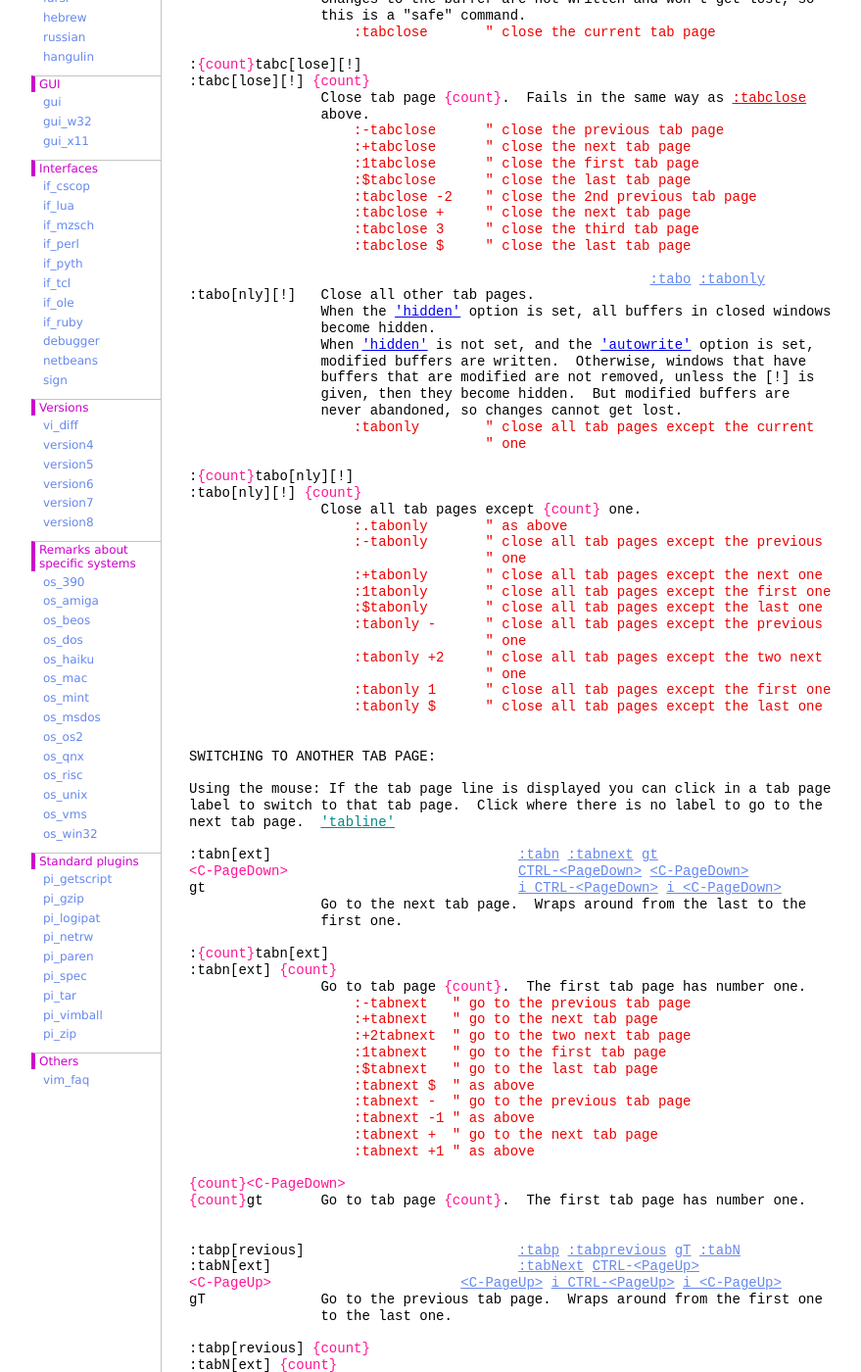
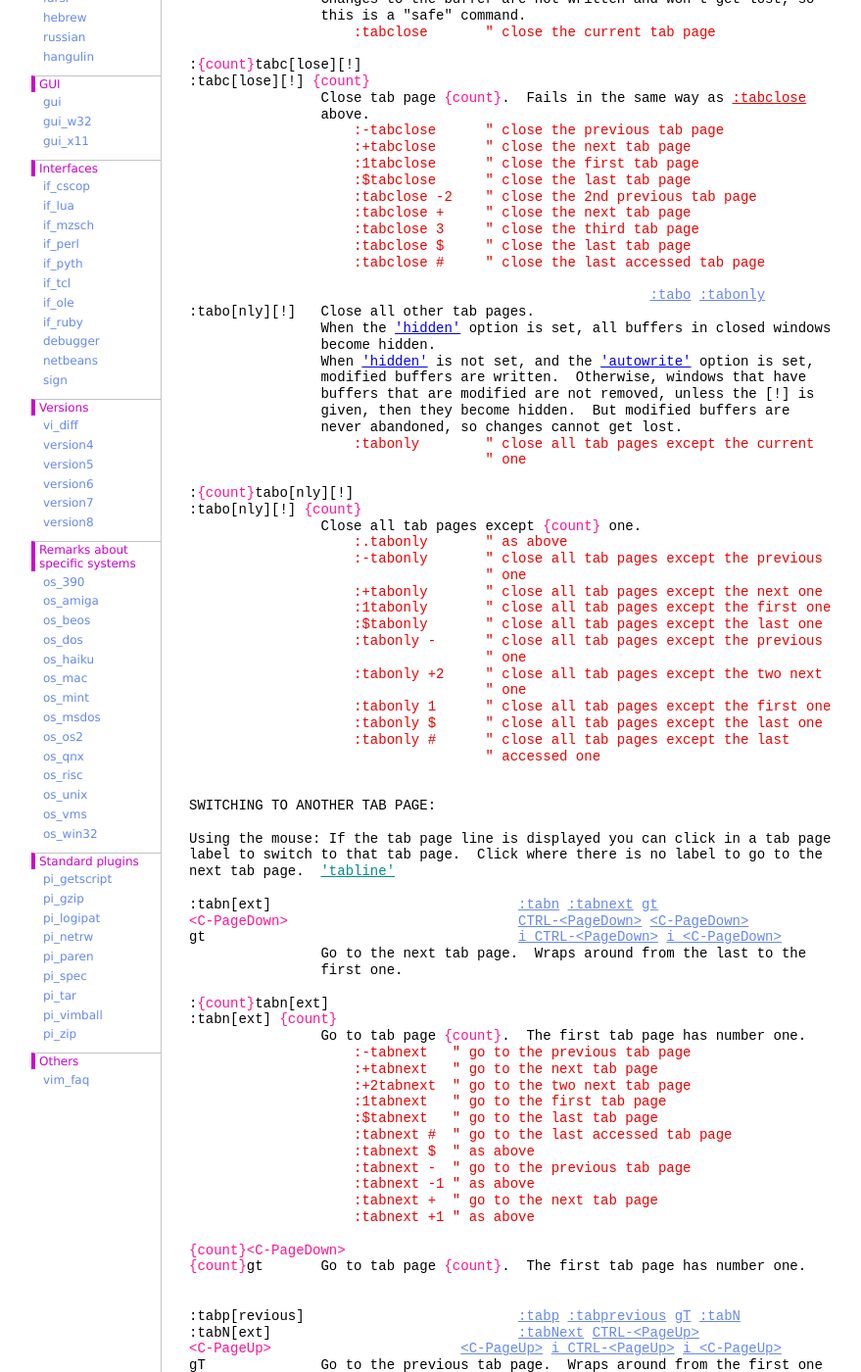
Before and after one commit to vim-jp/vimdoc-en, a Jekyll site: the page built from tabpage.html, in a window 1280 px wide and 1400 px high, scrolled down 2362 px. Shown: the whole window at 98% size, without its empty margins (208-1087 px from the left). Built offline with Jekyll 4.4.1, drawn with Linux system fonts in a browser that asks for light colours; nearby versions of some CDN libraries; comment, search, counter and statistics services are not loaded; some of the changed text lies outside the part shown.

Commit message:
Generated by Travis JOB 1299.1
https://travis-ci.org/vim-jp/vimdoc-en/builds/716762477

```diff
--- a/tabpage.html
+++ b/tabpage.html
@@ -146,7 +146,8 @@ something else.<br>
 &nbsp;&nbsp;&nbsp;&nbsp;&nbsp;&nbsp;&nbsp;&nbsp;&nbsp;&nbsp;&nbsp;&nbsp;&nbsp;&nbsp;&nbsp;&nbsp;&nbsp;&nbsp;&nbsp;&nbsp;:tabclose -2&nbsp;&nbsp;&nbsp;&nbsp;&quot; close the 2nd previous tab page&nbsp;<br>
 &nbsp;&nbsp;&nbsp;&nbsp;&nbsp;&nbsp;&nbsp;&nbsp;&nbsp;&nbsp;&nbsp;&nbsp;&nbsp;&nbsp;&nbsp;&nbsp;&nbsp;&nbsp;&nbsp;&nbsp;:tabclose +&nbsp;&nbsp;&nbsp;&nbsp; &quot; close the next tab page<br>
 &nbsp;&nbsp;&nbsp;&nbsp;&nbsp;&nbsp;&nbsp;&nbsp;&nbsp;&nbsp;&nbsp;&nbsp;&nbsp;&nbsp;&nbsp;&nbsp;&nbsp;&nbsp;&nbsp;&nbsp;:tabclose 3&nbsp;&nbsp;&nbsp;&nbsp; &quot; close the third tab page<br>
-&nbsp;&nbsp;&nbsp;&nbsp;&nbsp;&nbsp;&nbsp;&nbsp;&nbsp;&nbsp;&nbsp;&nbsp;&nbsp;&nbsp;&nbsp;&nbsp;&nbsp;&nbsp;&nbsp;&nbsp;:tabclose $&nbsp;&nbsp;&nbsp;&nbsp; &quot; close the last tab page</div>
+&nbsp;&nbsp;&nbsp;&nbsp;&nbsp;&nbsp;&nbsp;&nbsp;&nbsp;&nbsp;&nbsp;&nbsp;&nbsp;&nbsp;&nbsp;&nbsp;&nbsp;&nbsp;&nbsp;&nbsp;:tabclose $&nbsp;&nbsp;&nbsp;&nbsp; &quot; close the last tab page<br>
+&nbsp;&nbsp;&nbsp;&nbsp;&nbsp;&nbsp;&nbsp;&nbsp;&nbsp;&nbsp;&nbsp;&nbsp;&nbsp;&nbsp;&nbsp;&nbsp;&nbsp;&nbsp;&nbsp;&nbsp;:tabclose #&nbsp;&nbsp;&nbsp;&nbsp; &quot; close the last accessed tab page</div>
 <br>
 &nbsp;&nbsp;&nbsp;&nbsp;&nbsp;&nbsp;&nbsp;&nbsp;&nbsp;&nbsp;&nbsp;&nbsp;&nbsp;&nbsp;&nbsp;&nbsp;&nbsp;&nbsp;&nbsp;&nbsp;&nbsp;&nbsp;&nbsp;&nbsp;&nbsp;&nbsp;&nbsp;&nbsp;&nbsp;&nbsp;&nbsp;&nbsp;&nbsp;&nbsp;&nbsp;&nbsp;&nbsp;&nbsp;&nbsp;&nbsp;&nbsp;&nbsp;&nbsp;&nbsp;&nbsp;&nbsp;&nbsp;&nbsp;&nbsp;&nbsp;&nbsp;&nbsp;&nbsp;&nbsp;&nbsp;&nbsp;<a class="Constant" href="tabpage.html#:tabo" name=":tabo">:tabo</a>&nbsp;<a class="Constant" href="tabpage.html#:tabonly" name=":tabonly">:tabonly</a><br>
 :tabo[nly][!]&nbsp;&nbsp; Close all other tab pages.<br>
@@ -174,7 +175,9 @@ something else.<br>
 &nbsp;&nbsp;&nbsp;&nbsp;&nbsp;&nbsp;&nbsp;&nbsp;&nbsp;&nbsp;&nbsp;&nbsp;&nbsp;&nbsp;&nbsp;&nbsp;&nbsp;&nbsp;&nbsp;&nbsp;:tabonly +2&nbsp;&nbsp;&nbsp;&nbsp; &quot; close all tab pages except the two next<br>
 &nbsp;&nbsp;&nbsp;&nbsp;&nbsp;&nbsp;&nbsp;&nbsp;&nbsp;&nbsp;&nbsp;&nbsp;&nbsp;&nbsp;&nbsp;&nbsp;&nbsp;&nbsp;&nbsp;&nbsp;&nbsp;&nbsp;&nbsp;&nbsp;&nbsp;&nbsp;&nbsp;&nbsp;&nbsp;&nbsp;&nbsp;&nbsp;&nbsp;&nbsp;&nbsp;&nbsp;&quot; one<br>
 &nbsp;&nbsp;&nbsp;&nbsp;&nbsp;&nbsp;&nbsp;&nbsp;&nbsp;&nbsp;&nbsp;&nbsp;&nbsp;&nbsp;&nbsp;&nbsp;&nbsp;&nbsp;&nbsp;&nbsp;:tabonly 1&nbsp;&nbsp;&nbsp;&nbsp;&nbsp;&nbsp;&quot; close all tab pages except the first one<br>
-&nbsp;&nbsp;&nbsp;&nbsp;&nbsp;&nbsp;&nbsp;&nbsp;&nbsp;&nbsp;&nbsp;&nbsp;&nbsp;&nbsp;&nbsp;&nbsp;&nbsp;&nbsp;&nbsp;&nbsp;:tabonly $&nbsp;&nbsp;&nbsp;&nbsp;&nbsp;&nbsp;&quot; close all tab pages except the last one</div>
+&nbsp;&nbsp;&nbsp;&nbsp;&nbsp;&nbsp;&nbsp;&nbsp;&nbsp;&nbsp;&nbsp;&nbsp;&nbsp;&nbsp;&nbsp;&nbsp;&nbsp;&nbsp;&nbsp;&nbsp;:tabonly $&nbsp;&nbsp;&nbsp;&nbsp;&nbsp;&nbsp;&quot; close all tab pages except the last one<br>
+&nbsp;&nbsp;&nbsp;&nbsp;&nbsp;&nbsp;&nbsp;&nbsp;&nbsp;&nbsp;&nbsp;&nbsp;&nbsp;&nbsp;&nbsp;&nbsp;&nbsp;&nbsp;&nbsp;&nbsp;:tabonly #&nbsp;&nbsp;&nbsp;&nbsp;&nbsp;&nbsp;&quot; close all tab pages except the last<br>
+&nbsp;&nbsp;&nbsp;&nbsp;&nbsp;&nbsp;&nbsp;&nbsp;&nbsp;&nbsp;&nbsp;&nbsp;&nbsp;&nbsp;&nbsp;&nbsp;&nbsp;&nbsp;&nbsp;&nbsp;&nbsp;&nbsp;&nbsp;&nbsp;&nbsp;&nbsp;&nbsp;&nbsp;&nbsp;&nbsp;&nbsp;&nbsp;&nbsp;&nbsp;&nbsp;&nbsp;&quot; accessed one</div>
 <br>
 <br>
 SWITCHING TO ANOTHER TAB PAGE:<br>
@@ -197,6 +200,7 @@ gt&nbsp;&nbsp;&nbsp;&nbsp;&nbsp;&nbsp;&nbsp;&nbsp;&nbsp;&nbsp;&nbsp;&nbsp;&nbsp;
 &nbsp;&nbsp;&nbsp;&nbsp;&nbsp;&nbsp;&nbsp;&nbsp;&nbsp;&nbsp;&nbsp;&nbsp;&nbsp;&nbsp;&nbsp;&nbsp;&nbsp;&nbsp;&nbsp;&nbsp;:+2tabnext&nbsp;&nbsp;&quot; go to the two next tab page<br>
 &nbsp;&nbsp;&nbsp;&nbsp;&nbsp;&nbsp;&nbsp;&nbsp;&nbsp;&nbsp;&nbsp;&nbsp;&nbsp;&nbsp;&nbsp;&nbsp;&nbsp;&nbsp;&nbsp;&nbsp;:1tabnext&nbsp;&nbsp; &quot; go to the first tab page<br>
 &nbsp;&nbsp;&nbsp;&nbsp;&nbsp;&nbsp;&nbsp;&nbsp;&nbsp;&nbsp;&nbsp;&nbsp;&nbsp;&nbsp;&nbsp;&nbsp;&nbsp;&nbsp;&nbsp;&nbsp;:$tabnext&nbsp;&nbsp; &quot; go to the last tab page<br>
+&nbsp;&nbsp;&nbsp;&nbsp;&nbsp;&nbsp;&nbsp;&nbsp;&nbsp;&nbsp;&nbsp;&nbsp;&nbsp;&nbsp;&nbsp;&nbsp;&nbsp;&nbsp;&nbsp;&nbsp;:tabnext #&nbsp;&nbsp;&quot; go to the last accessed tab page<br>
 &nbsp;&nbsp;&nbsp;&nbsp;&nbsp;&nbsp;&nbsp;&nbsp;&nbsp;&nbsp;&nbsp;&nbsp;&nbsp;&nbsp;&nbsp;&nbsp;&nbsp;&nbsp;&nbsp;&nbsp;:tabnext $&nbsp;&nbsp;&quot; as above<br>
 &nbsp;&nbsp;&nbsp;&nbsp;&nbsp;&nbsp;&nbsp;&nbsp;&nbsp;&nbsp;&nbsp;&nbsp;&nbsp;&nbsp;&nbsp;&nbsp;&nbsp;&nbsp;&nbsp;&nbsp;:tabnext -&nbsp;&nbsp;&quot; go to the previous tab page<br>
 &nbsp;&nbsp;&nbsp;&nbsp;&nbsp;&nbsp;&nbsp;&nbsp;&nbsp;&nbsp;&nbsp;&nbsp;&nbsp;&nbsp;&nbsp;&nbsp;&nbsp;&nbsp;&nbsp;&nbsp;:tabnext -1 &quot; as above<br>
@@ -259,7 +263,9 @@ REORDERING TAB PAGES:<br>
 &nbsp;&nbsp;&nbsp;&nbsp;&nbsp;&nbsp;&nbsp;&nbsp;&nbsp;&nbsp;&nbsp;&nbsp;&nbsp;&nbsp;&nbsp;&nbsp;&nbsp;&nbsp;&nbsp;&nbsp;:tabmove 0&nbsp;&nbsp;&quot; as above<br>
 &nbsp;&nbsp;&nbsp;&nbsp;&nbsp;&nbsp;&nbsp;&nbsp;&nbsp;&nbsp;&nbsp;&nbsp;&nbsp;&nbsp;&nbsp;&nbsp;&nbsp;&nbsp;&nbsp;&nbsp;:tabmove&nbsp;&nbsp;&nbsp;&nbsp;&quot; move the tab page to the last<br>
 &nbsp;&nbsp;&nbsp;&nbsp;&nbsp;&nbsp;&nbsp;&nbsp;&nbsp;&nbsp;&nbsp;&nbsp;&nbsp;&nbsp;&nbsp;&nbsp;&nbsp;&nbsp;&nbsp;&nbsp;:$tabmove&nbsp;&nbsp; &quot; as above<br>
-&nbsp;&nbsp;&nbsp;&nbsp;&nbsp;&nbsp;&nbsp;&nbsp;&nbsp;&nbsp;&nbsp;&nbsp;&nbsp;&nbsp;&nbsp;&nbsp;&nbsp;&nbsp;&nbsp;&nbsp;:tabmove $&nbsp;&nbsp;&quot; as above</div>
+&nbsp;&nbsp;&nbsp;&nbsp;&nbsp;&nbsp;&nbsp;&nbsp;&nbsp;&nbsp;&nbsp;&nbsp;&nbsp;&nbsp;&nbsp;&nbsp;&nbsp;&nbsp;&nbsp;&nbsp;:tabmove $&nbsp;&nbsp;&quot; as above<br>
+&nbsp;&nbsp;&nbsp;&nbsp;&nbsp;&nbsp;&nbsp;&nbsp;&nbsp;&nbsp;&nbsp;&nbsp;&nbsp;&nbsp;&nbsp;&nbsp;&nbsp;&nbsp;&nbsp;&nbsp;:tabmove #&nbsp;&nbsp;&quot; move the tab page after the last accessed<br>
+&nbsp;&nbsp;&nbsp;&nbsp;&nbsp;&nbsp;&nbsp;&nbsp;&nbsp;&nbsp;&nbsp;&nbsp;&nbsp;&nbsp;&nbsp;&nbsp;&nbsp;&nbsp;&nbsp;&nbsp;&nbsp;&nbsp;&nbsp;&nbsp;&nbsp;&nbsp;&nbsp;&nbsp;&nbsp;&nbsp;&nbsp;&nbsp;&quot; tab page</div>
 <br>
 :tabm[ove] +<span class="Special">[N]</span><br>
 :tabm[ove] -<span class="Special">[N]</span><br>
```
